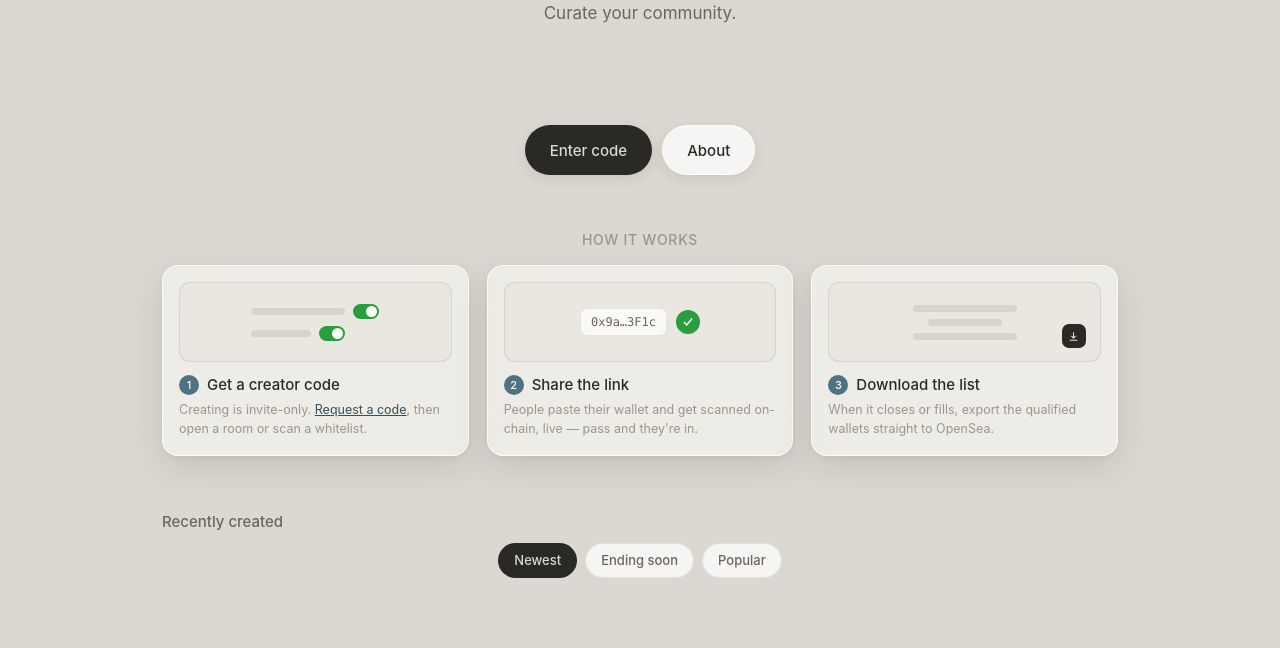
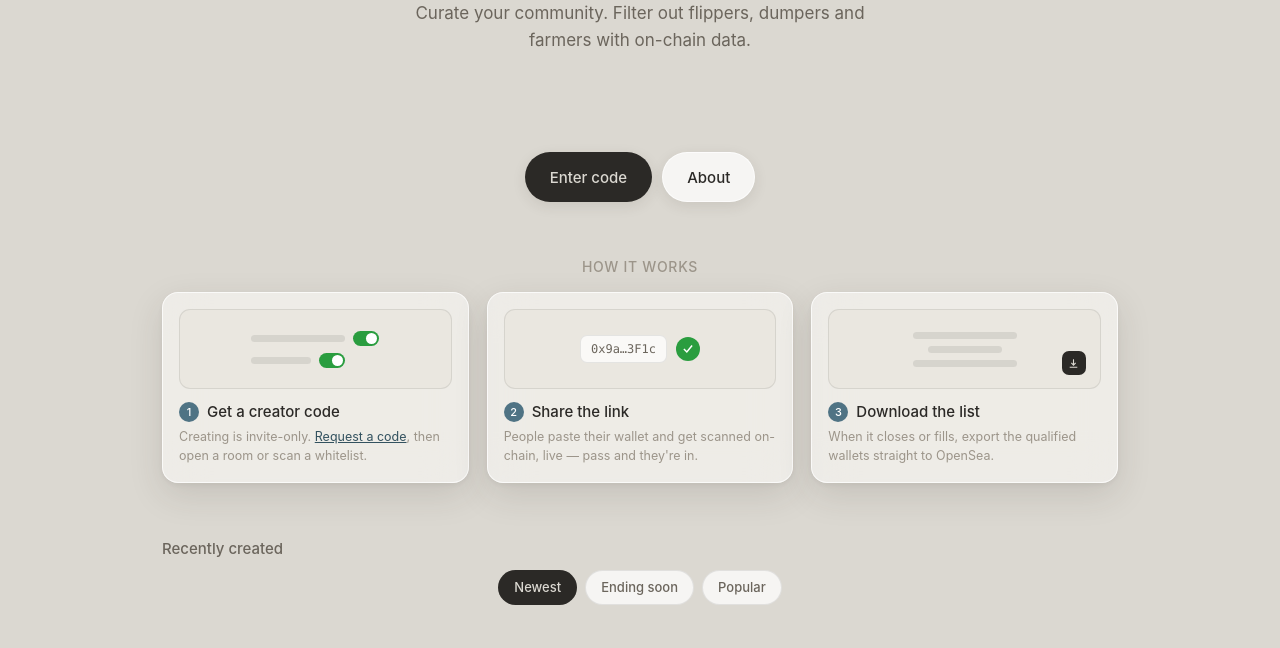
Before and after one commit to aaa2111a/aaa2111a.github.io, a plain HTML site: page antibot2000/index.html in a window 1280 px wide. Shown: the part 452-1100 px from the top of the page. Drawn offline with Linux system fonts and the light colour scheme; no server answers.

Commit message:
Add files via upload

```diff
--- a/antibot2000/index.html
+++ b/antibot2000/index.html
@@ -204,7 +204,7 @@
     <div class="band"><div class="band-track" id="bandtrack"></div></div>
     <section class="hero">
       <h1 class="title"><span class="tw"><span class="tt">Anti Bot 2000</span><span class="by">by ubk</span></span></h1>
-      <p class="tag">Curate your community.</p>
+      <p class="tag">Curate your community. Filter out flippers, dumpers and farmers with on-chain data.</p>
       <div class="actions">
         <a class="btn btn-primary" href="start/" style="display:flex;align-items:center;justify-content:center;text-decoration:none">Enter code</a>
         <a class="btn btn-ghost" href="about/" style="display:flex;align-items:center;justify-content:center;text-decoration:none">About</a>
```
